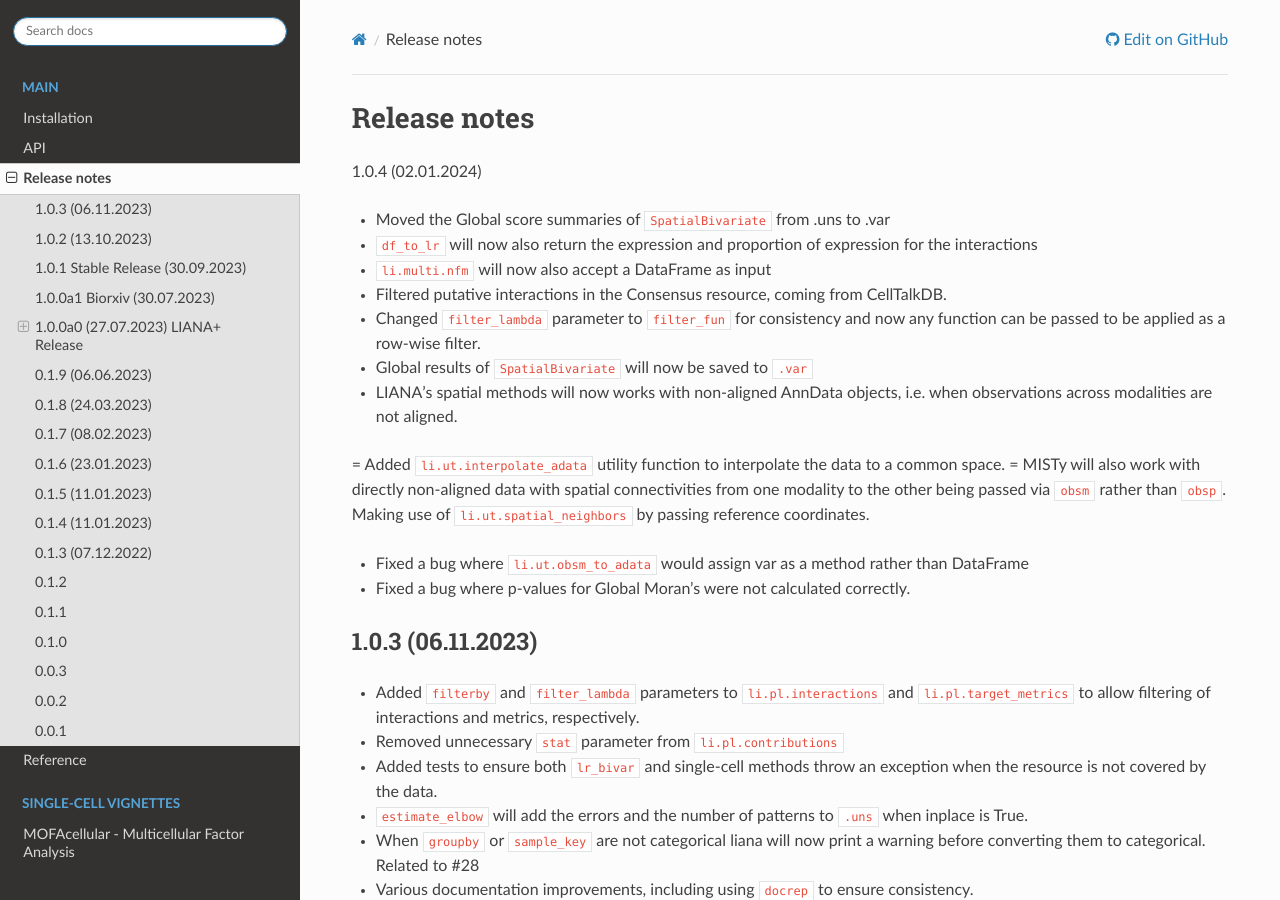
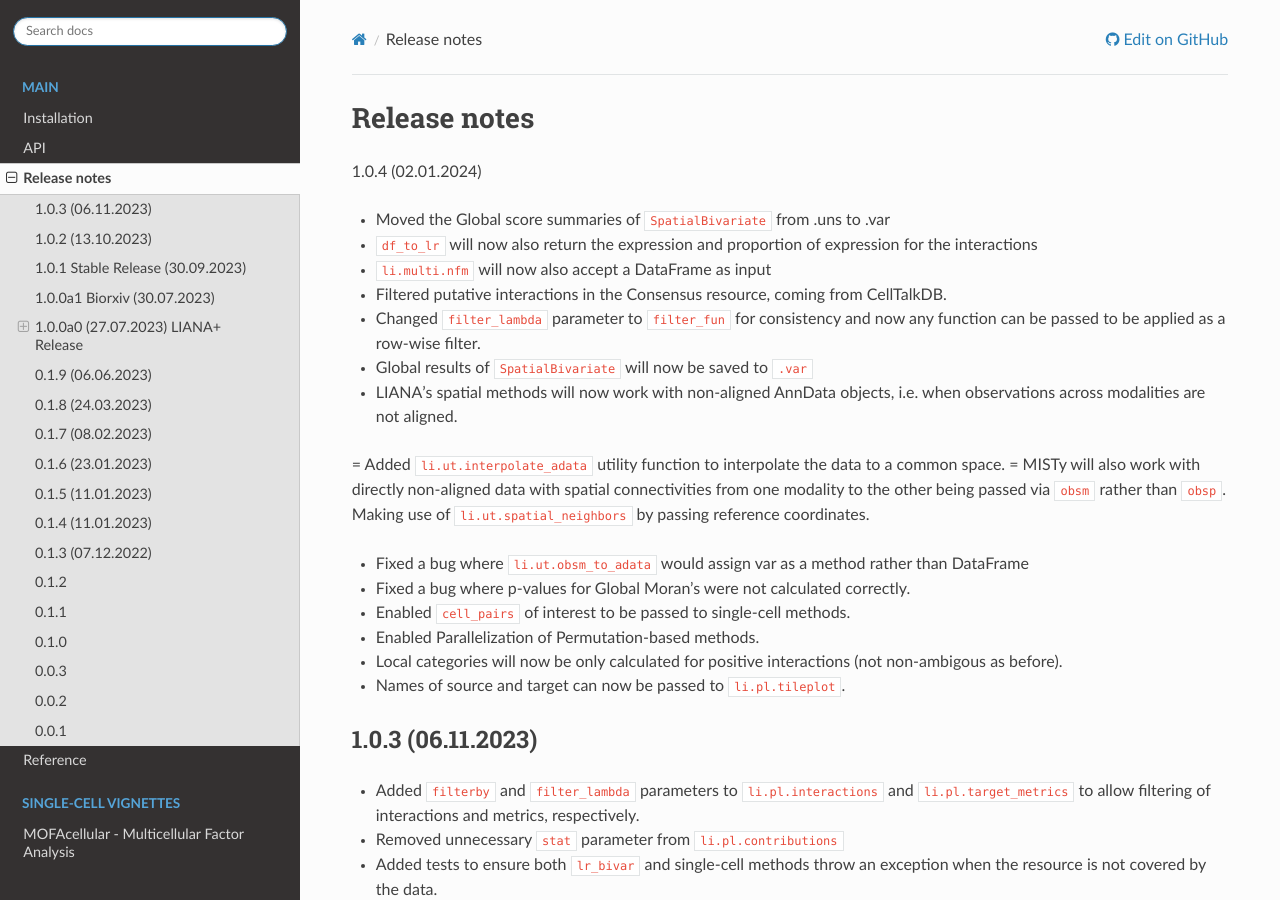
Before and after one commit to saezlab/liana-py, a Sphinx documentation site: the page built from docs/source/release_notes.rst, in a window 1280 px wide and 900 px high. Built offline with Sphinx 7.4.7 and the Read the Docs theme 2.0.0, drawn with Linux system fonts in a browser that asks for light colours; pages that are not in the unit, such as notebooks, are missing from menus.

```diff
--- a/docs/source/release_notes.rst
+++ b/docs/source/release_notes.rst
@@ -15,13 +15,21 @@ Release notes
 
 - Global results of ``SpatialBivariate`` will now be saved to ``.var``
 
-- LIANA's spatial methods will now works with non-aligned AnnData objects, i.e. when observations across modalities are not aligned.
+- LIANA's spatial methods will now work with non-aligned AnnData objects, i.e. when observations across modalities are not aligned.
 = Added ``li.ut.interpolate_adata`` utility function to interpolate the data to a common space.
 = MISTy will also work with directly non-aligned data with spatial connectivities from one modality to the other being passed via ``obsm`` rather than ``obsp``. Making use of ``li.ut.spatial_neighbors`` by passing reference coordinates.
 
 - Fixed a bug where ``li.ut.obsm_to_adata`` would assign var as a method rather than DataFrame
 
 - Fixed a bug where p-values for Global Moran's were not calculated correctly.
+
+- Enabled ``cell_pairs`` of interest to be passed to single-cell methods.
+
+- Enabled Parallelization of Permutation-based methods.
+
+- Local categories will now be only calculated for positive interactions (not non-ambigous as before).
+
+- Names of source and target can now be passed to ``li.pl.tileplot``.
 
 
 1.0.3 (06.11.2023)
```
Also changed, not shown: 2 other files.
